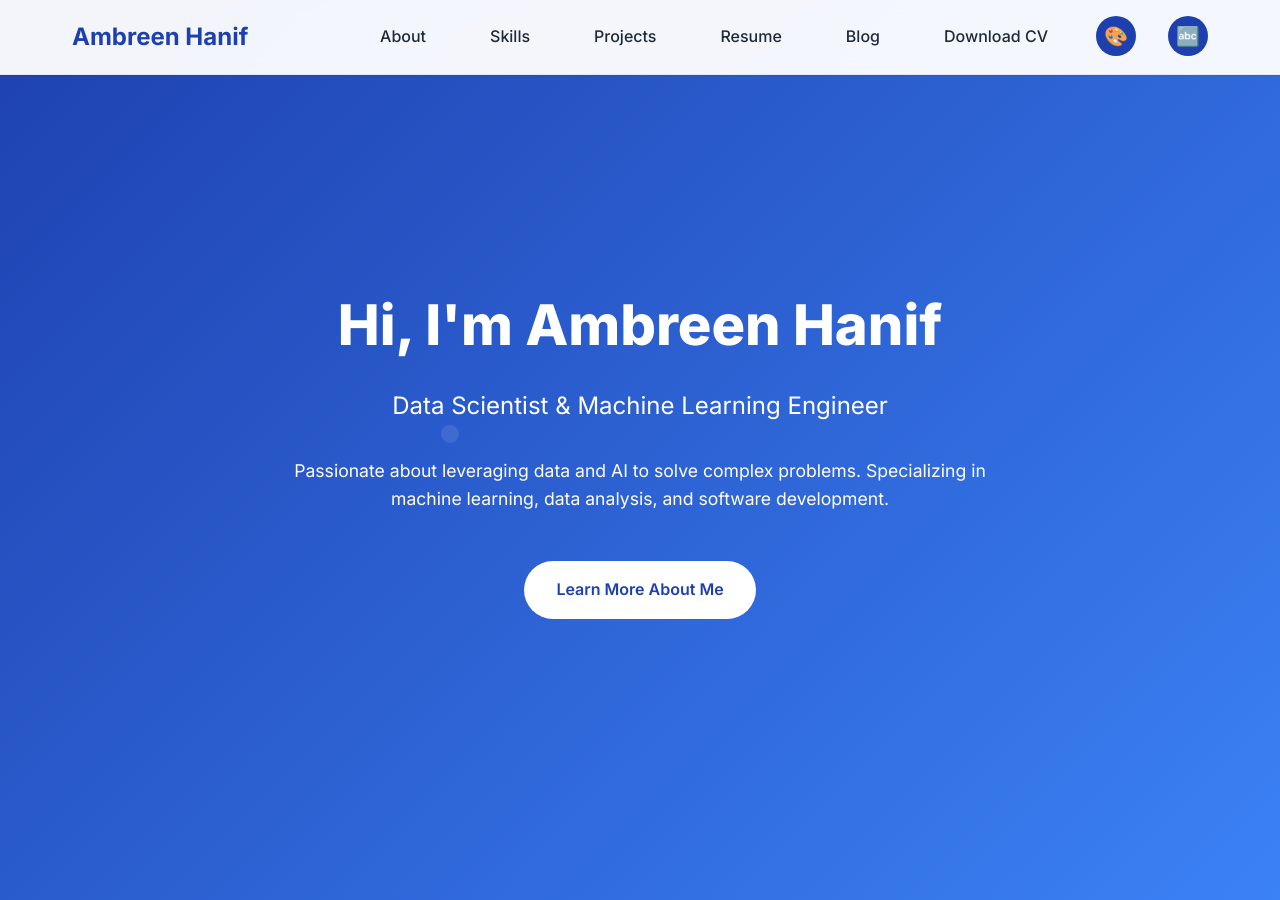
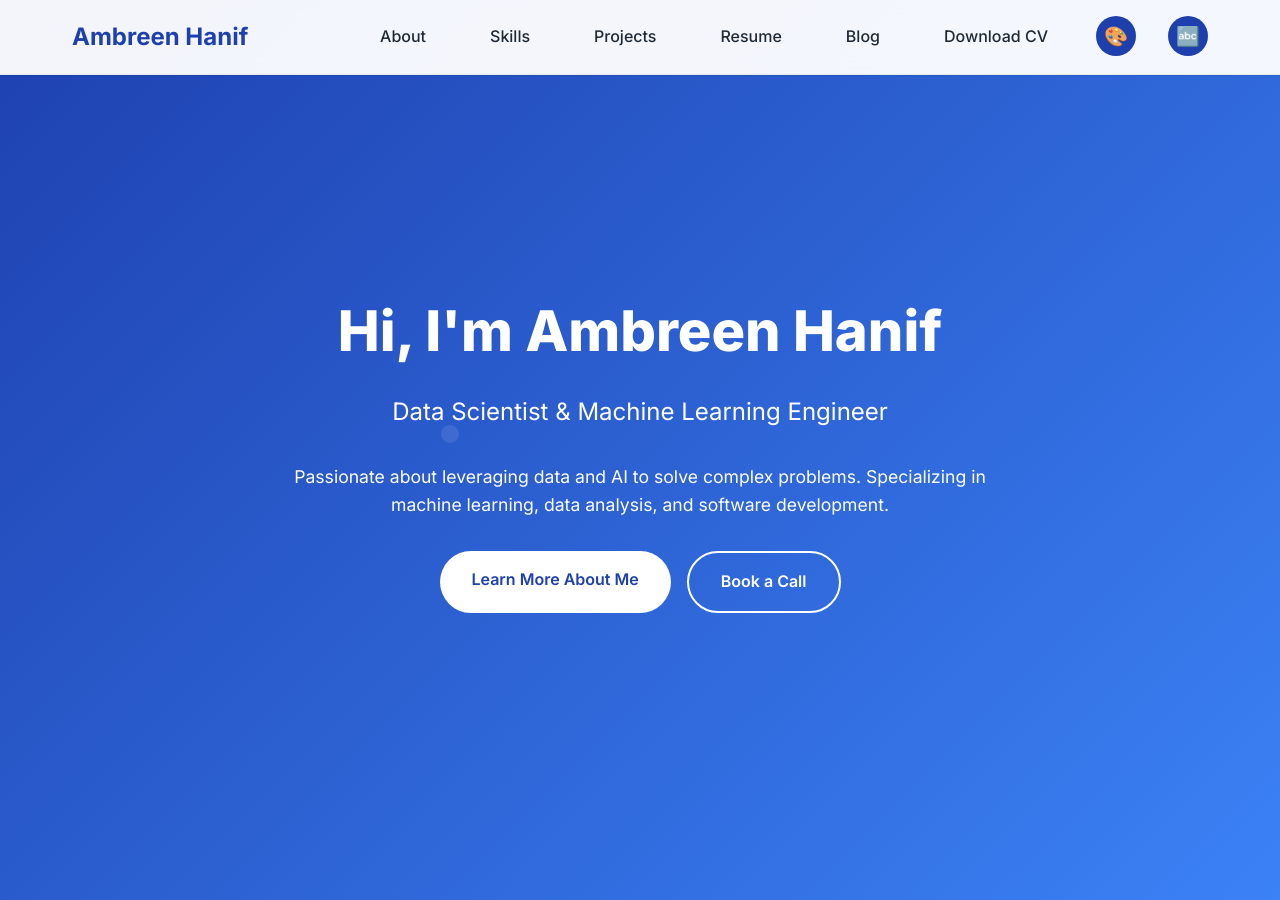
Before and after one commit to umberH/umberH.github.io, a Jekyll site: the page built from index.markdown, in a window 1280 px wide and 900 px high. Built offline with Jekyll 4.4.1, drawn with Linux system fonts in a browser that asks for light colours; some of the changed text lies outside the part shown.

Commit message:
Add Calendly booking link to hero section and footer with styled CTA buttons

```diff
--- a/assets/css/style.css
+++ b/assets/css/style.css
@@ -381,9 +381,17 @@ body {
 
 .hero-description {
   font-size: 1.1rem;
-  margin-bottom: 3rem;
+  margin-bottom: 2rem;
   opacity: 0.8;
   animation: fadeInUp 1s ease 0.4s both;
+}
+
+.hero-buttons {
+  display: flex;
+  gap: 1rem;
+  justify-content: center;
+  flex-wrap: wrap;
+  margin-top: 2rem;
 }
 
 .cta-button {
@@ -401,6 +409,17 @@ body {
 .cta-button:hover {
   transform: translateY(-2px);
   box-shadow: var(--shadow-lg);
+}
+
+.cta-button-secondary {
+  background: transparent;
+  color: white;
+  border: 2px solid white;
+}
+
+.cta-button-secondary:hover {
+  background: white;
+  color: var(--primary-color);
 }
 
 /* Animated Background */
@@ -910,6 +929,32 @@ main {
   font-size: 2.2rem;
 }
 
+.footer-cta-button {
+  display: inline-flex;
+  align-items: center;
+  gap: 0.5rem;
+  background: var(--gradient-primary);
+  color: white;
+  padding: 0.75rem 1.5rem;
+  border-radius: 25px;
+  text-decoration: none;
+  font-weight: 600;
+  font-size: 0.9rem;
+  margin-top: 1rem;
+  transition: all 0.3s ease;
+  box-shadow: var(--shadow-sm);
+}
+
+.footer-cta-button:hover {
+  transform: translateY(-2px);
+  box-shadow: var(--shadow-md);
+  color: white;
+}
+
+.footer-cta-button i {
+  font-size: 1rem;
+}
+
 .footer-bottom {
   border-top: 1px solid #475569;
   padding-top: 1.5rem;
@@ -1077,6 +1122,17 @@ main {
     font-size: 1.2rem;
   }
 
+  .hero-buttons {
+    flex-direction: column;
+    align-items: center;
+  }
+
+  .hero-buttons .cta-button {
+    width: 100%;
+    max-width: 300px;
+    text-align: center;
+  }
+
   .about-content {
     grid-template-columns: 1fr;
     text-align: center;
--- a/blog.markdown
+++ b/blog.markdown
@@ -162,6 +162,7 @@ permalink: /blog/
       </div>
 
       <div class="footer-section">
+        <h4 class="footer-subtitle">Get In Touch</h4>
         <div class="footer-contact-icons">
           <a href="mailto:hanif.ambreen@gmail.com" class="footer-icon-link" title="Email">
             <i class="fas fa-envelope"></i>
@@ -173,6 +174,10 @@ permalink: /blog/
             <i class="fab fa-github"></i>
           </a>
         </div>
+        <a href="https://calendly.com/your-calendly-link" target="_blank" class="footer-cta-button">
+          <i class="fas fa-calendar-alt"></i>
+          Book a Call
+        </a>
       </div>
     </div>
 
--- a/index.markdown
+++ b/index.markdown
@@ -10,7 +10,10 @@ author: Ambreen Hanif
     <h1 class="hero-title">Hi, I'm Ambreen Hanif</h1>
     <p class="hero-subtitle">Data Scientist & Machine Learning Engineer</p>
     <p class="hero-description">Passionate about leveraging data and AI to solve complex problems. Specializing in machine learning, data analysis, and software development.</p>
-    <a href="#about" class="cta-button">Learn More About Me</a>
+    <div class="hero-buttons">
+      <a href="#about" class="cta-button">Learn More About Me</a>
+      <a href="https://calendly.com/your-calendly-link" target="_blank" class="cta-button cta-button-secondary">Book a Call</a>
+    </div>
   </div>
 </section>
 
@@ -147,6 +150,7 @@ author: Ambreen Hanif
       </div>
 
       <div class="footer-section">
+        <h4 class="footer-subtitle">Get In Touch</h4>
         <div class="footer-contact-icons">
           <a href="mailto:hanif.ambreen@gmail.com" class="footer-icon-link" title="Email">
             <i class="fas fa-envelope"></i>
@@ -158,6 +162,10 @@ author: Ambreen Hanif
             <i class="fab fa-github"></i>
           </a>
         </div>
+        <a href="https://calendly.com/your-calendly-link" target="_blank" class="footer-cta-button">
+          <i class="fas fa-calendar-alt"></i>
+          Book a Call
+        </a>
       </div>
     </div>
 
```
